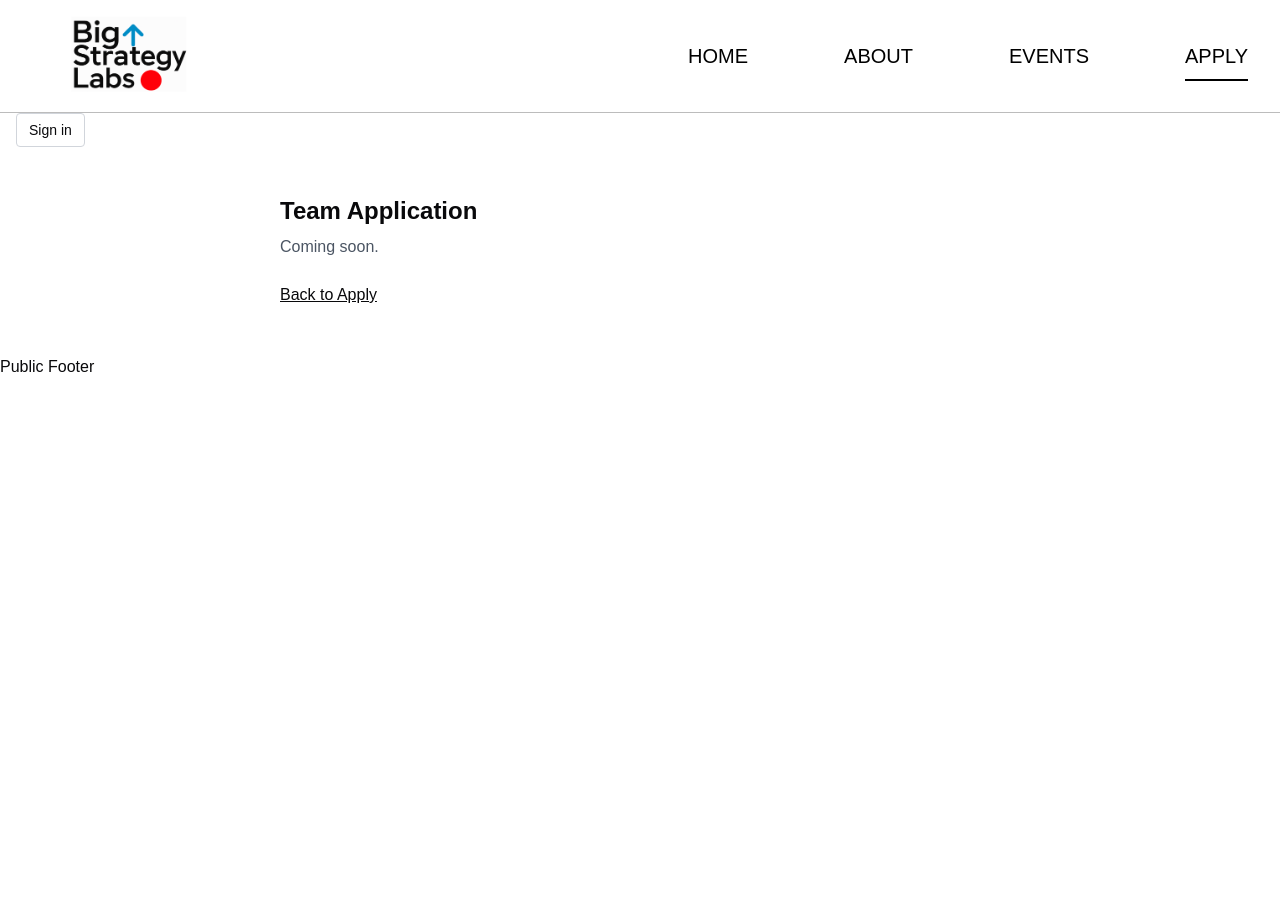
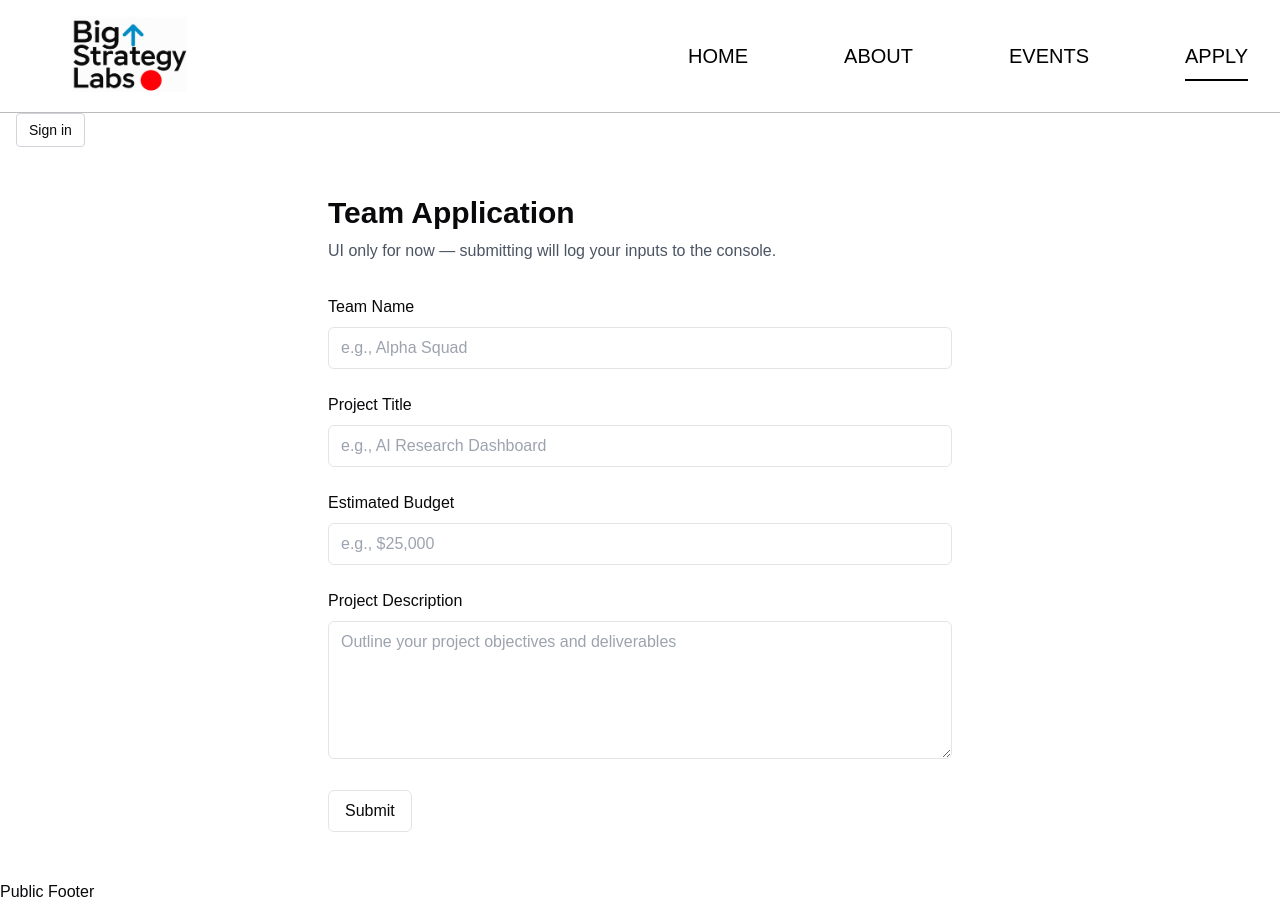
Before and after one commit to CSES-Dev/bsl-platform, a Next.js app: page /apply/team in a window 1280 px wide. Before the commit the page ends 800 px from the top, so only its background shows below. Built offline with nearby package versions, Linux system fonts and the light colour scheme; no server answers.

Commit message:
added apply/team ui, form renders and validates

```diff
--- a/app/apply/team/page.tsx
+++ b/app/apply/team/page.tsx
@@ -1,16 +1,115 @@
-import Link from "next/link";
+"use client";
+
+import { useState } from "react";
 import PublicLayout from "@/components/layout/PublicLayout";
 
-export default function TeamApplyPage() {
+type TeamFormState = {
+  teamName: string;
+  projectTitle: string;
+  budget: string;
+  description: string;
+};
+
+export default function TeamApplicationPage() {
+  const [form, setForm] = useState<TeamFormState>({
+    teamName: "",
+    projectTitle: "",
+    budget: "",
+    description: "",
+  });
+
+  function updateField<K extends keyof TeamFormState>(
+    key: K,
+    value: TeamFormState[K],
+  ) {
+    setForm((prev) => ({ ...prev, [key]: value }));
+  }
+
+  function handleSubmit(e: React.FormEvent) {
+    e.preventDefault();
+    console.log("Team application form:", form);
+  }
+
   return (
     <PublicLayout>
-      <div className="mx-auto max-w-3xl px-6 py-12">
-        <h1 className="text-2xl font-semibold">Team Application</h1>
-        <p className="mt-2 text-gray-600">Coming soon.</p>
+      <div className="mx-auto max-w-2xl px-6 py-12">
+        <h1 className="text-3xl font-semibold">Team Application</h1>
+        <p className="mt-2 text-gray-600">
+          UI only for now — submitting will log your inputs to the console.
+        </p>
 
-        <Link href="/apply" className="mt-6 inline-block underline">
-          Back to Apply
-        </Link>
+        <form onSubmit={handleSubmit} className="mt-8 space-y-6">
+          {/* Team Name */}
+          <div className="space-y-2">
+            <label className="block font-medium" htmlFor="teamName">
+              Team Name
+            </label>
+            <input
+              id="teamName"
+              type="text"
+              value={form.teamName}
+              onChange={(e) => updateField("teamName", e.target.value)}
+              className="w-full rounded-md border px-3 py-2"
+              placeholder="e.g., Alpha Squad"
+              required
+            />
+          </div>
+
+          {/* Project Title */}
+          <div className="space-y-2">
+            <label className="block font-medium" htmlFor="projectTitle">
+              Project Title
+            </label>
+            <input
+              id="projectTitle"
+              type="text"
+              value={form.projectTitle}
+              onChange={(e) => updateField("projectTitle", e.target.value)}
+              className="w-full rounded-md border px-3 py-2"
+              placeholder="e.g., AI Research Dashboard"
+              required
+            />
+          </div>
+
+          {/* Budget */}
+          <div className="space-y-2">
+            <label className="block font-medium" htmlFor="budget">
+              Estimated Budget
+            </label>
+            <input
+              id="budget"
+              type="text"
+              value={form.budget}
+              onChange={(e) => updateField("budget", e.target.value)}
+              className="w-full rounded-md border px-3 py-2"
+              placeholder="e.g., $25,000"
+              required
+            />
+          </div>
+
+          {/* Description */}
+          <div className="space-y-2">
+            <label className="block font-medium" htmlFor="description">
+              Project Description
+            </label>
+            <textarea
+              id="description"
+              value={form.description}
+              onChange={(e) => updateField("description", e.target.value)}
+              className="w-full rounded-md border px-3 py-2"
+              placeholder="Outline your project objectives and deliverables"
+              rows={5}
+              required
+            />
+          </div>
+
+          <button
+            type="submit"
+            className="rounded-md border px-4 py-2 font-medium hover:bg-gray-50"
+          >
+            Submit
+          </button>
+        </form>
       </div>
     </PublicLayout>
   );
```
